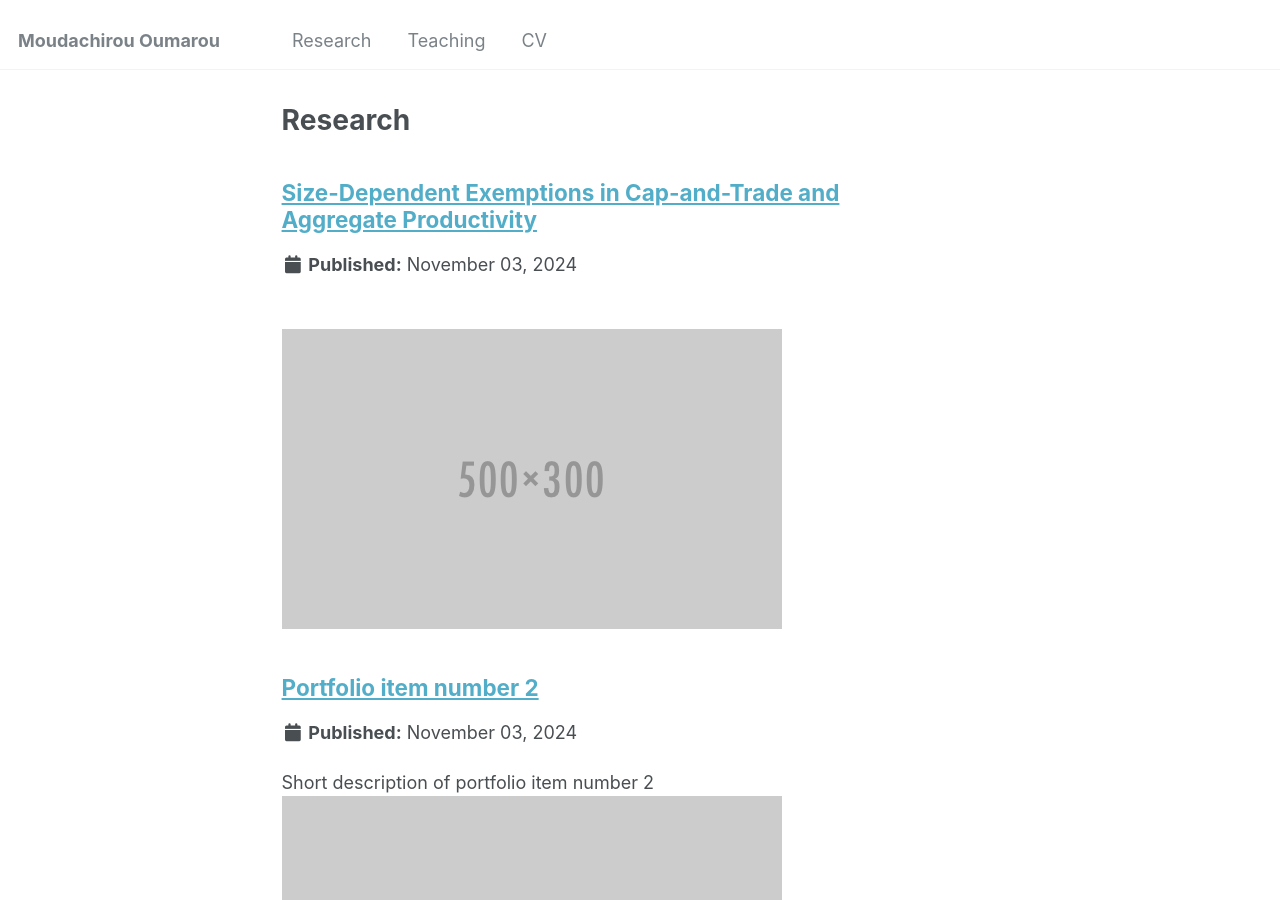
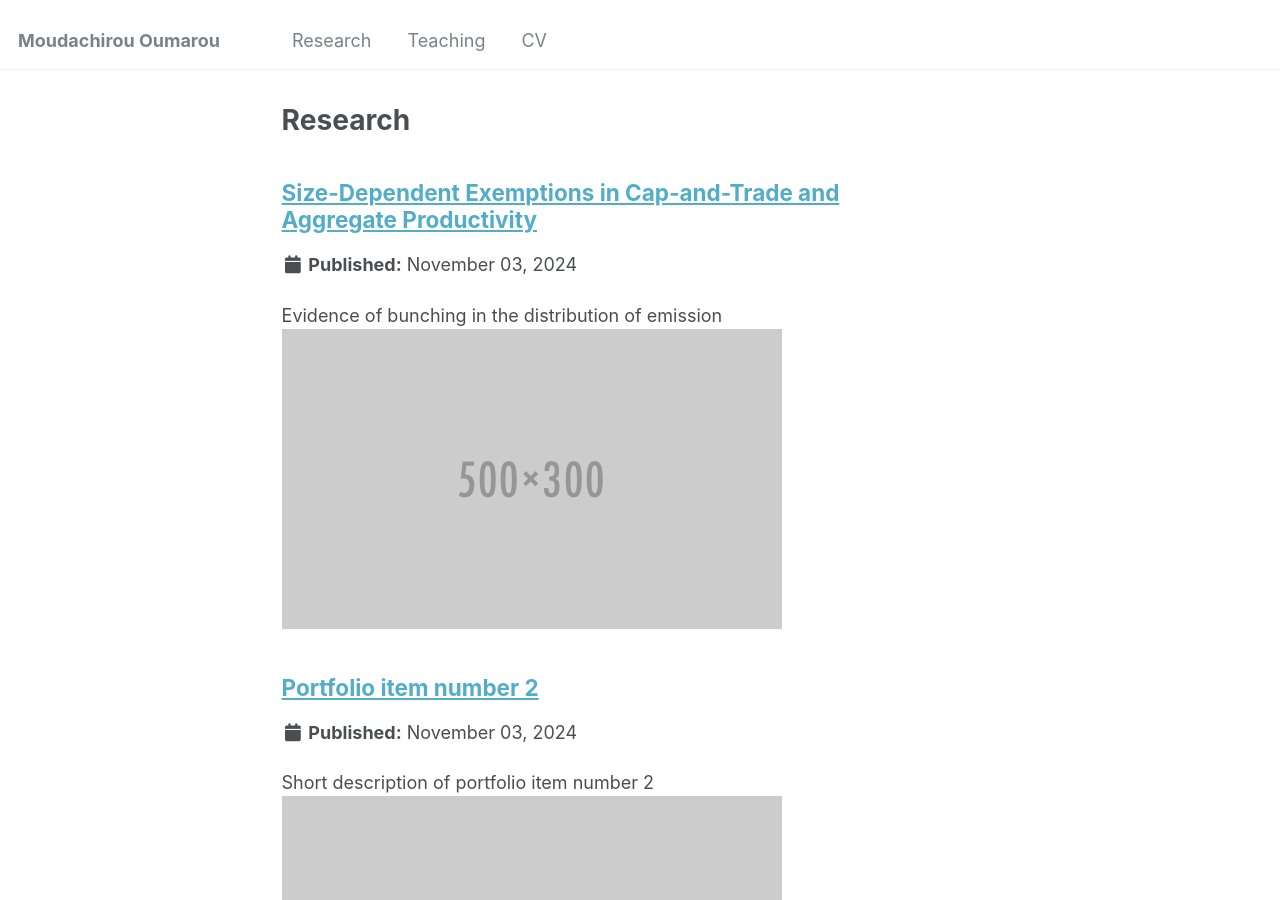
Before and after one commit to oumaroumoudachirou/oumaroumoudachirou.github.io, a Jekyll site: the page built from _pages/portfolio.html, in a window 1280 px wide and 900 px high. Built offline with Jekyll 4.4.1, drawn with Linux system fonts in a browser that asks for light colours.

Commit message:
Update portfolio-1.md

```diff
--- a/_portfolio/portfolio-1.md
+++ b/_portfolio/portfolio-1.md
@@ -1,6 +1,6 @@
 ---
 title: "Size-Dependent Exemptions in Cap-and-Trade and Aggregate Productivity"
-excerpt: "<br/><img src='/images/500x300.png'>"
+excerpt: "Evidence of bunching in the distribution of emission <br/><img src='/images/500x300.png'>"
 collection: portfolio
 ---
 
```
